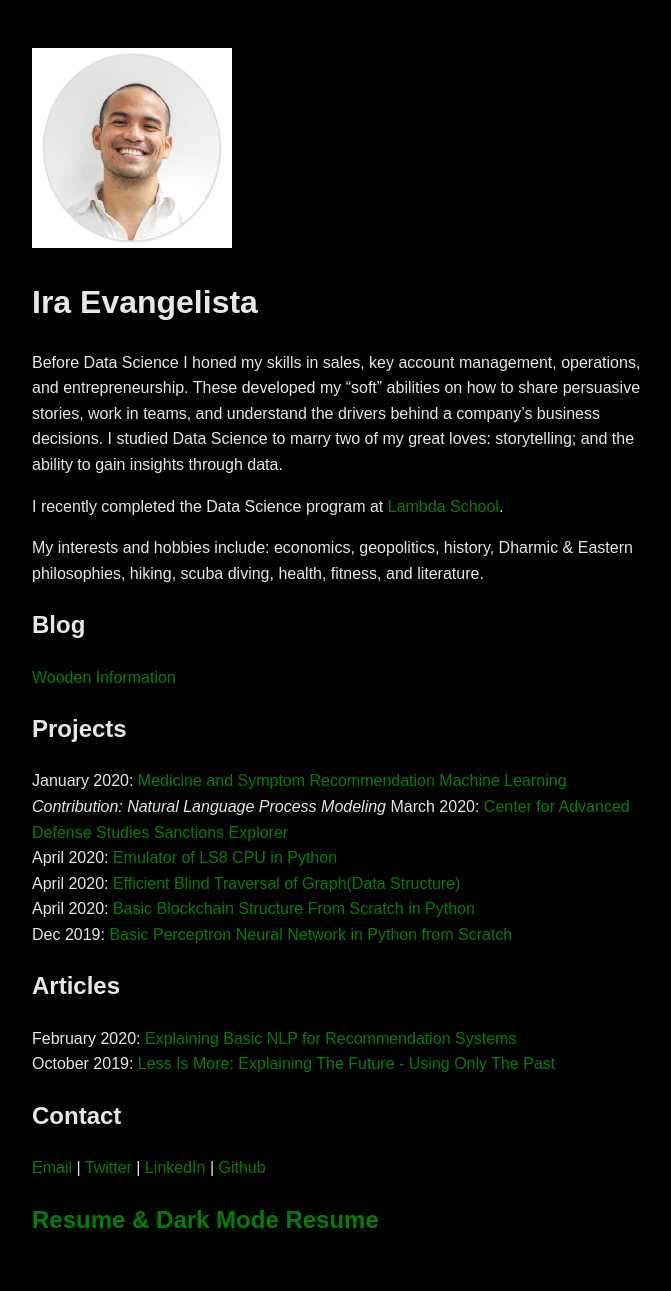
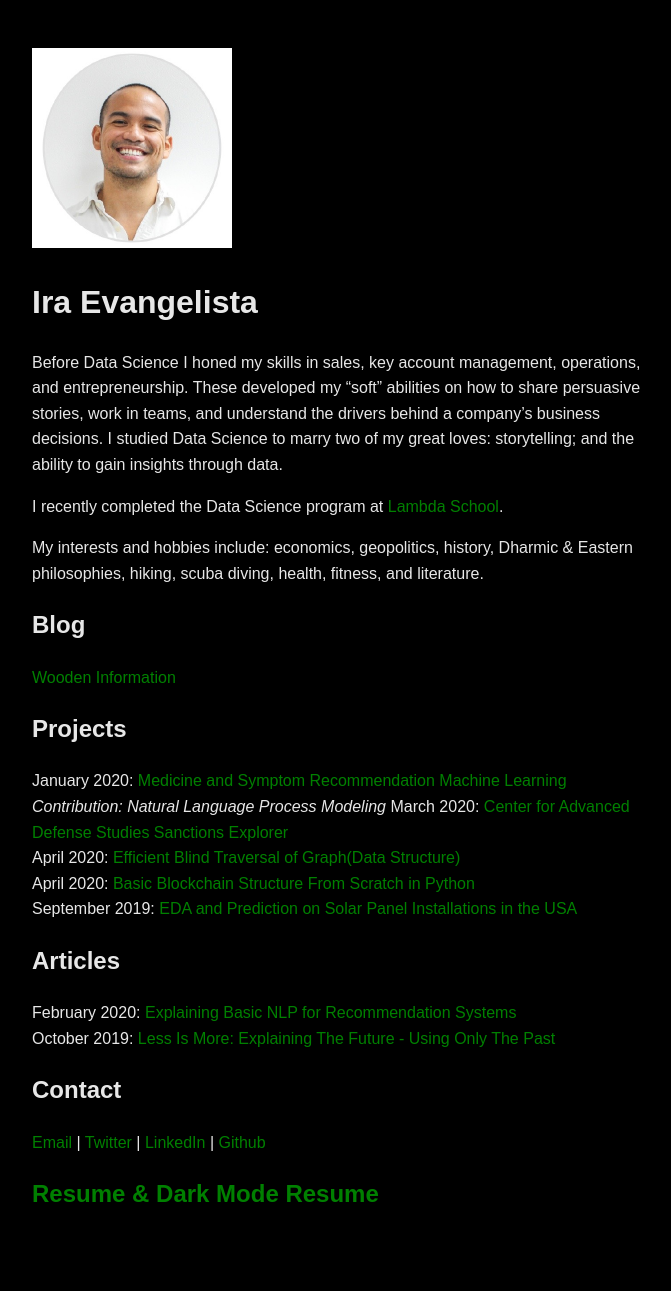
Before and after one commit to pragmatizt/ira_evangelista.github.io, a Jekyll site: the page built from index.md, in a window 1280 px wide. Shown: the whole page, without its empty margins (296-967 px from the left). Built offline with Jekyll 4.4.1, drawn with Linux system fonts in a browser that asks for light colours; our own code applies the rules of GitHub Pages for plain Markdown files; after the commit the page ends 1265 px from its top, so only the background shows below that.

Commit message:
Update index.md

```diff
--- a/index.md
+++ b/index.md
@@ -15,10 +15,9 @@ My interests and hobbies include: economics, geopolitics, history, Dharmic & Eas
 January 2020: [Medicine and Symptom Recommendation Machine Learning](https://github.com/Medical-Cabinet-2)
   *Contribution: Natural Language Process Modeling*
 March 2020: [Center for Advanced Defense Studies Sanctions Explorer](https://medium.com/wooden-information/modeling-networks-of-networks-5e22cd85cd24)
-April 2020: [Emulator of LS8 CPU in Python](https://github.com/lineality/ls8_emulator)
 April 2020: [Efficient Blind Traversal of Graph(Data Structure)](https://github.com/pragmatizt/Blind-Graph-Traversal)
 April 2020: [Basic Blockchain Structure From Scratch in Python](https://github.com/pragmatizt/Blockchain-Challenge)
-Dec 2019: [Basic Perceptron Neural Network in Python from Scratch](https://github.com/lineality/Perceptron_Studies)
+September 2019: [EDA and Prediction on Solar Panel Installations in the USA](https://medium.com/@evangelista.ira/the-state-of-solar-a-bright-future-cf98eeb6b8df)
 
 ## Articles
 February 2020: [Explaining Basic NLP for Recommendation Systems](https://colab.research.google.com/drive/1n0QHVKLmjHhb1J0PVumoxq58-1OevP5b)
```
